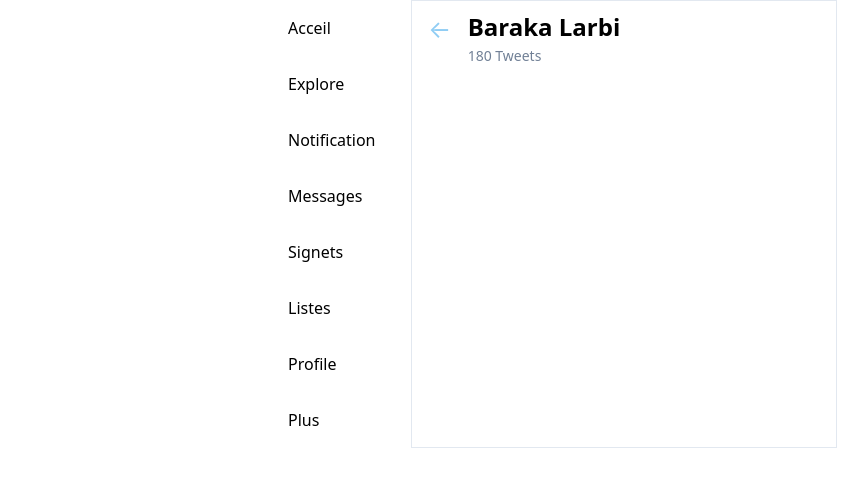
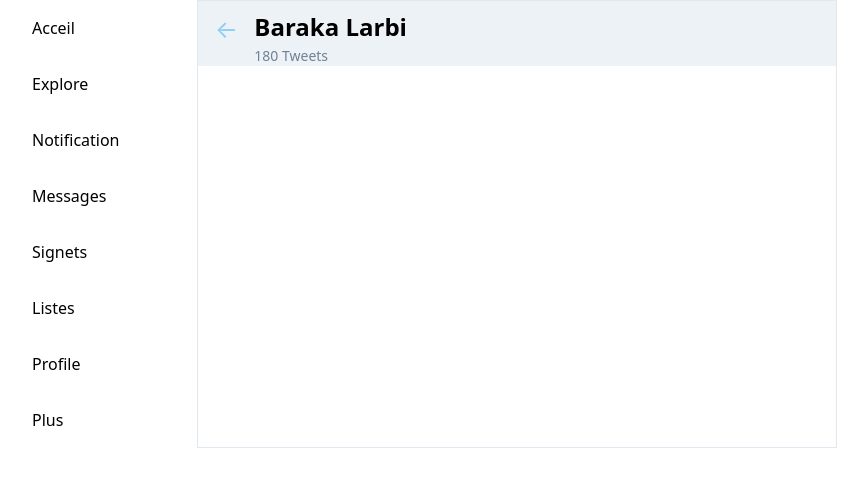
Before and after one commit to larbibaraka/react-twitter, a React (Create React App) app: page / in a window 1280 px wide. Shown: the top 486 px of the page, without its empty margins (16-884 px from the left). Built offline with nearby package versions, Linux system fonts and the light colour scheme.

Commit message:
fix some architecture

```diff
--- a/src/components/LeftSideBar.jsx
+++ b/src/components/LeftSideBar.jsx
@@ -2,16 +2,16 @@ import React from 'react'
 
 export default function LeftSideBar() {
     return (
-        <div className="w-1/3">
+        <div className="w-1/6">
             <ul className="flex flex-col">
-                <li className="pl-64 m-4"><a className="text-center  border-white rounded-full hover:bg-blue-400  pt-2 pb-2 pr-8 pl-8" href="/">Acceil</a></li>
-                <li className="pl-64 m-4"><a className="text-center  border-white rounded-full hover:bg-blue-400  pt-2 pb-2 pr-8 pl-8" href="/">Explore</a></li>
-                <li className="pl-64 m-4"><a className="text-center  border-white rounded-full hover:bg-blue-400  pt-2 pb-2 pr-8 pl-8" href="/">Notification</a></li>
-                <li className="pl-64 m-4"><a className="text-center  border-white rounded-full hover:bg-blue-400  pt-2 pb-2 pr-8 pl-8" href="/">Messages</a></li>
-                <li className="pl-64 m-4"><a className="text-center  border-white rounded-full hover:bg-blue-400  pt-2 pb-2 pr-8 pl-8" href="/">Signets</a></li>
-                <li className="pl-64 m-4"><a className="text-center  border-white rounded-full hover:bg-blue-400  pt-2 pb-2 pr-8 pl-8" href="/">Listes</a></li>
-                <li className="pl-64 m-4"><a className="text-center  border-white rounded-full hover:bg-blue-400  pt-2 pb-2 pr-8 pl-8" href="/">Profile</a></li>
-                <li className="pl-64 m-4"><a className="text-center  border-white rounded-full hover:bg-blue-400  pt-2 pb-2 pr-8 pl-8" href="/">Plus</a></li>
+                <li className="m-4"><a className="text-center  border-white rounded-full hover:bg-blue-400  pt-2 pb-2 pr-8 pl-8" href="/">Acceil</a></li>
+                <li className="m-4"><a className="text-center  border-white rounded-full hover:bg-blue-400  pt-2 pb-2 pr-8 pl-8" href="/">Explore</a></li>
+                <li className="m-4"><a className="text-center  border-white rounded-full hover:bg-blue-400  pt-2 pb-2 pr-8 pl-8" href="/">Notification</a></li>
+                <li className="m-4"><a className="text-center  border-white rounded-full hover:bg-blue-400  pt-2 pb-2 pr-8 pl-8" href="/">Messages</a></li>
+                <li className="m-4"><a className="text-center  border-white rounded-full hover:bg-blue-400  pt-2 pb-2 pr-8 pl-8" href="/">Signets</a></li>
+                <li className="m-4"><a className="text-center  border-white rounded-full hover:bg-blue-400  pt-2 pb-2 pr-8 pl-8" href="/">Listes</a></li>
+                <li className="m-4"><a className="text-center  border-white rounded-full hover:bg-blue-400  pt-2 pb-2 pr-8 pl-8" href="/">Profile</a></li>
+                <li className="m-4"><a className="text-center  border-white rounded-full hover:bg-blue-400  pt-2 pb-2 pr-8 pl-8" href="/">Plus</a></li>
             </ul>
         </div>
        )
--- a/src/components/MidSection.jsx
+++ b/src/components/MidSection.jsx
@@ -2,8 +2,8 @@ import React from "react";
 
 export default function MidSection() {
   return (
-    <div className="w-1/3 border border-grey-300">
-      <div className="user_lit_info flex">
+    <div className="w-1/2 border border-grey-300">
+      <div className="flex bg-gray-200 ">
         <span className="border-white h-10 w-10 flex items-center justify-center rounded-full hover:bg-blue-200 cursor-pointer text-blue-300 text-2xl hover:text-blue-400 ml-2 mr-2 mt-2">
         &#8592;
         </span>
```
